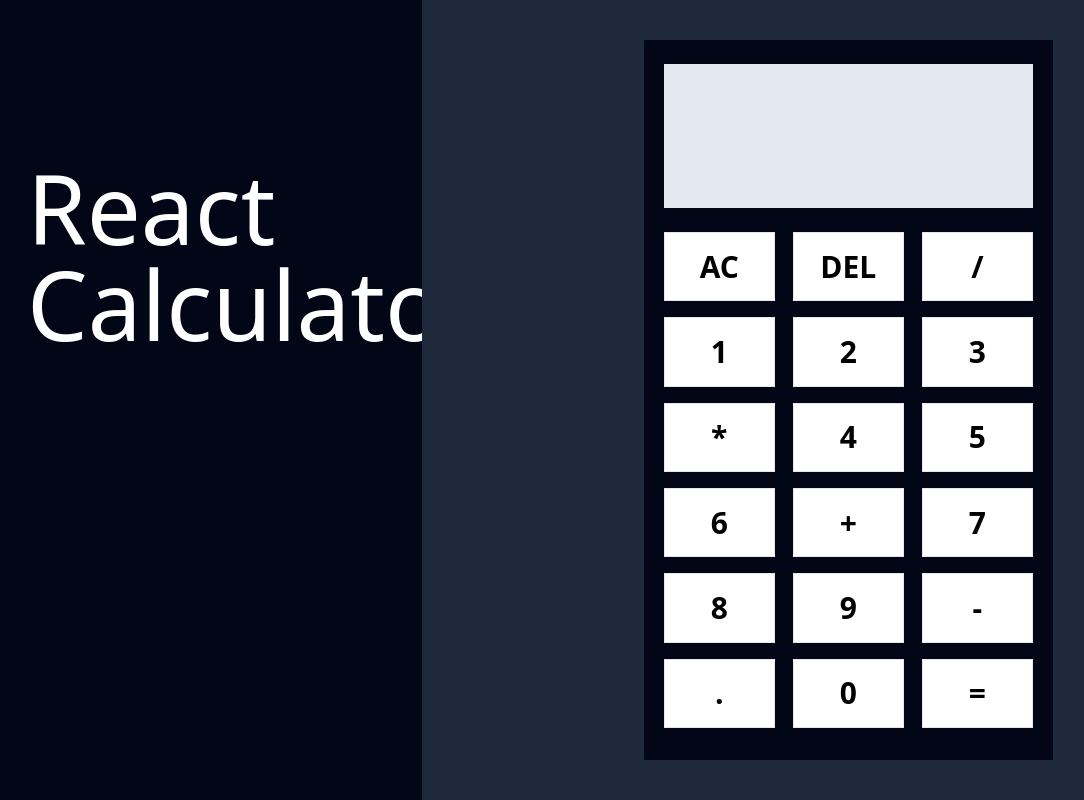
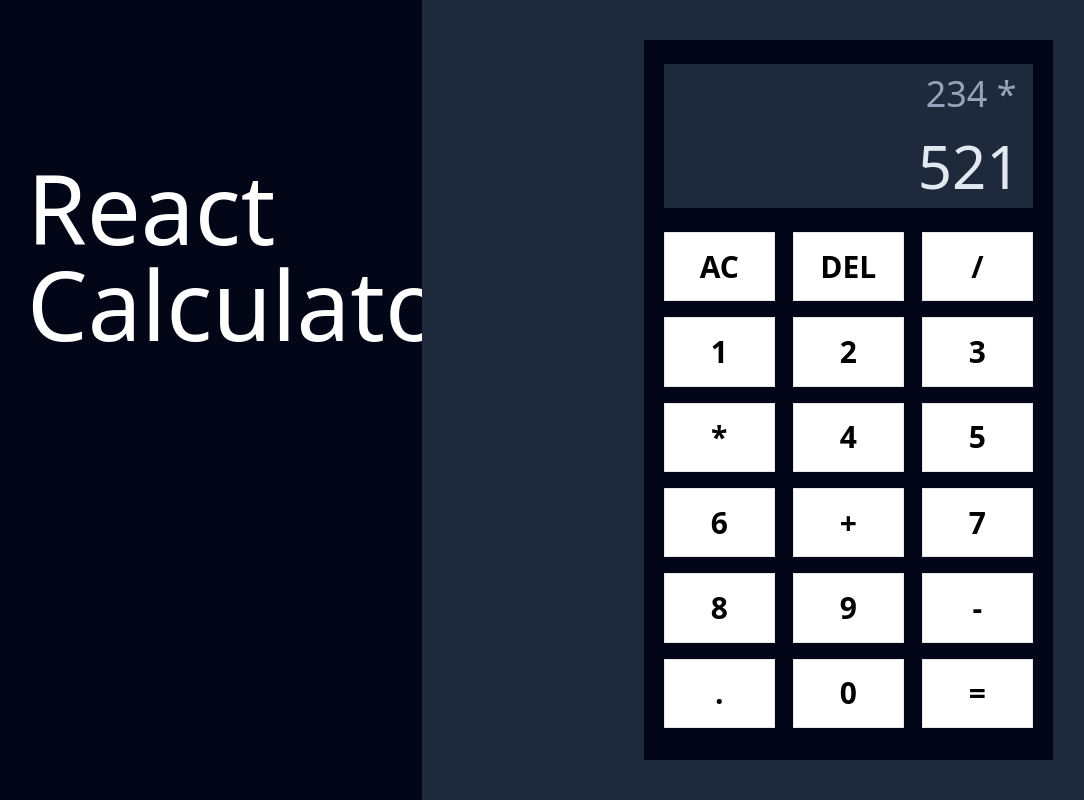
Before and after one commit to Chet4nSingh/React-Calculator, a React (Vite) app: page / in a window 1280 px wide. Shown: the whole page, without its empty margins (5-1089 px from the left). Built offline with nearby package versions, Linux system fonts and the light colour scheme.

Commit message:
Display Modified

```diff
--- a/src/App.jsx
+++ b/src/App.jsx
@@ -11,8 +11,15 @@ function App() {
         <div id="calculator" className="w-[48%] h-[90%] bg-slate-950">
           <div
             id="display-screen"
-            className="w-[90%] my-6 mx-auto h-[20%] bg-slate-200"
-          ></div>
+            className="w-[90%] my-6 mx-auto h-[20%] bg-slate-800"
+          >
+            <p id="display-prev" className="w-full h-2/5 text-4xl text-slate-400 p-2 pr-4 flex justify-end items-end">
+              234 *
+            </p>
+            <p id="display-curr" className="w-full h-3/5 text-6xl p-3 text-slate-200 flex justify-end items-end">
+              521
+            </p>
+          </div>
           <div
             id="buttons"
             className="w-[90%] h-[70%] flex flex-wrap justify-between gap-2 mx-auto"
```
